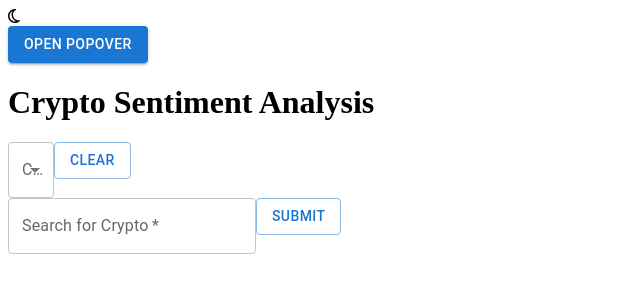
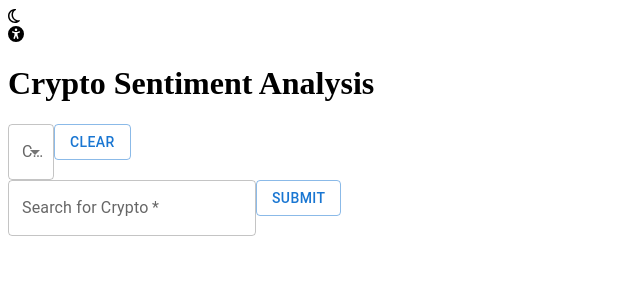
Before and after one commit to akblal/btc-sentiment-analysis, a React app: page / in a window 1280 px wide. Shown: the top 300 px of the page, without its empty margins (0-640 px from the left). Built offline with nearby package versions, Linux system fonts and the light colour scheme; the HTML template or start-up script is replaced by a standard one.

Commit message:
added accessibility logo Popover

```diff
--- a/client/src/App.jsx
+++ b/client/src/App.jsx
@@ -4,6 +4,7 @@ import { createRoot } from 'react-dom/client';
 import { BrowserRouter, Route, Routes } from 'react-router-dom';
 import { FontAwesomeIcon } from '@fortawesome/react-fontawesome';
 import { faMoon, faSun } from '@fortawesome/free-regular-svg-icons';
+import { faUniversalAccess } from '@fortawesome/free-solid-svg-icons';
 import { FormControl, InputLabel, Select, MenuItem, Box, TextField, Button, Popover, Typography } from '@mui/material';
 
 import CoinPrice from './components/CoinPrice.jsx';
@@ -85,9 +86,8 @@ function App (props) {
 
       <div>
         <div>
-          <Button aria-describedby={id} variant="contained" onClick={handleAccessibilityOpen}>
-            Open Popover
-          </Button>
+          <FontAwesomeIcon onClick={handleAccessibilityOpen} icon= {faUniversalAccess}/>
+
           <Popover
             id={id}
             open={open}
@@ -98,14 +98,14 @@ function App (props) {
               horizontal: 'left',
             }}
           >
-            <Typography sx={{ p: 2 }}>The content of the Popover.</Typography>
+            <Button variant="outlined" className= 'mui-submit-button' onClick= {console.log ('hi')}>Clear</Button>
           </Popover>
         </div>
       </div>
 
 
-      <div className= 'web-title'>
-          <h1> Crypto Sentiment Analysis </h1>
+      <div className= 'app-title-container'>
+          <h1 onClick= {() => window.location.reload(false)} className= 'app-title'> Crypto Sentiment Analysis </h1>
       </div>
 
       <div className= 'mui-container' >
```
Also changed, not shown: 1 other file (tests, documents, lock files or other folders).
